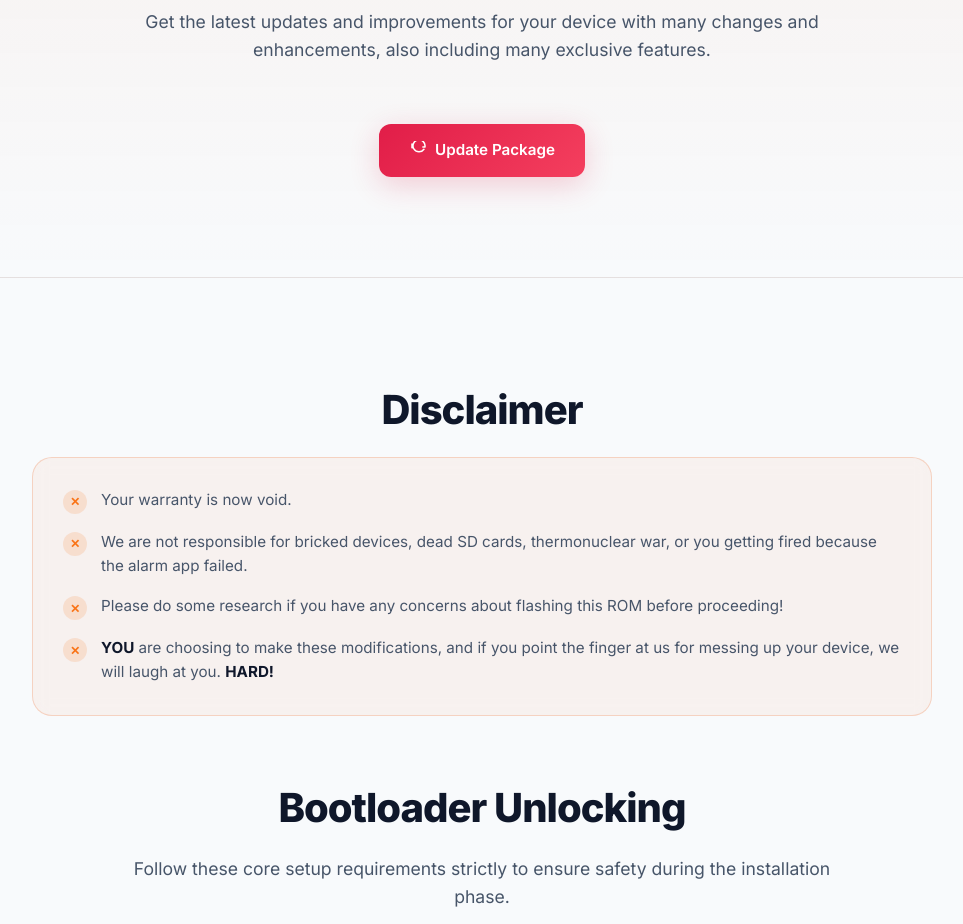
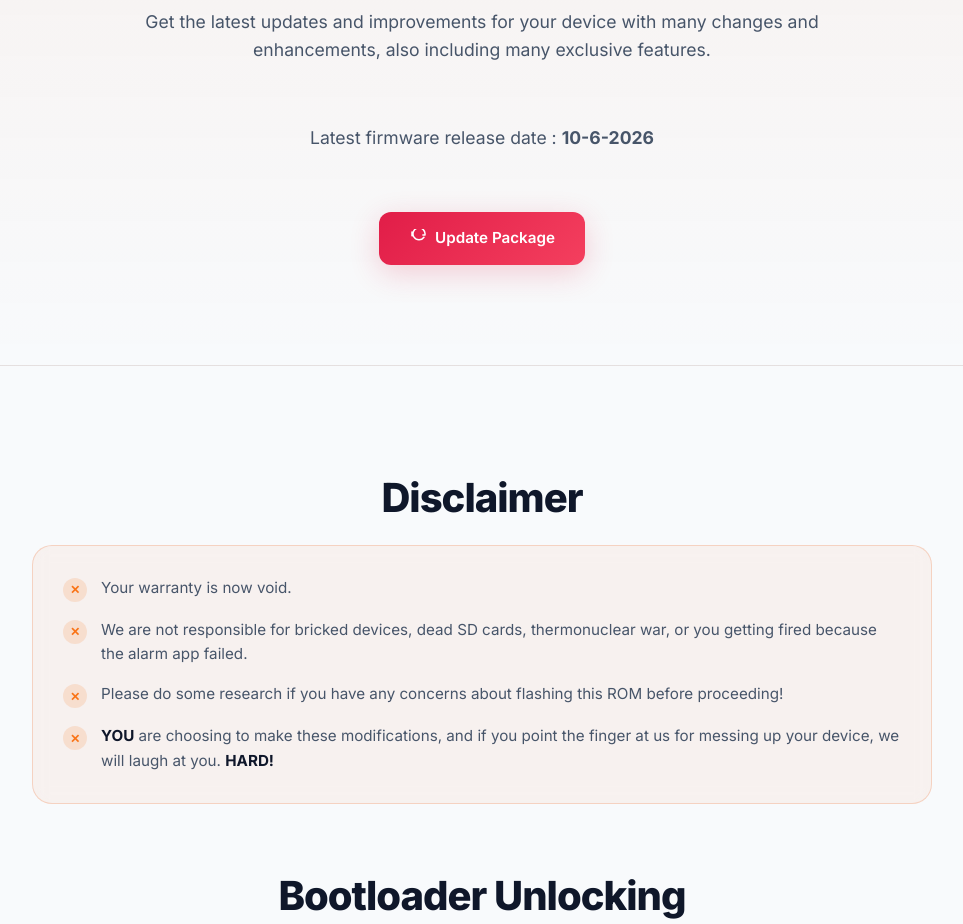
Before and after one commit to Dai-doz/ProjectDozG-Official-site, a plain HTML site: page index.html in a window 1280 px wide. Shown: the part 2780-3704 px from the top of the page, without its empty margins (158-1121 px from the left). Drawn offline with Linux system fonts and the light colour scheme.

Commit message:
Add firmware release date

```diff
--- a/index.html
+++ b/index.html
@@ -856,6 +856,7 @@
         <div style="text-align: center;">
             <h2 class="section-title">Stay Up To Date</h2>
             <p class="section-desc">Get the latest updates and improvements for your device with many changes and enhancements, also including many exclusive features.</p>
+            <p class="section-desc">Latest firmware release date : <strong>10-6-2026</strong></p>
             <div class="btn-group">
                  <a href="https://drive.google.com/file/d/1A0kYxNg_gY_CvxoozUUFjmlm4HYoFtTl/view?usp=drive_link" target="_blank" rel="noopener noreferrer" class="btn btn-primary">
                     <svg width="18" height="18" fill="none" stroke="currentColor" stroke-width="2" viewBox="0 0 24 24"><path stroke-linecap="round" stroke-linejoin="round" d="M4 4v5h.582m15.356 2A8.001 8.001 0 1121.21 8H18.5"/></svg>
```
